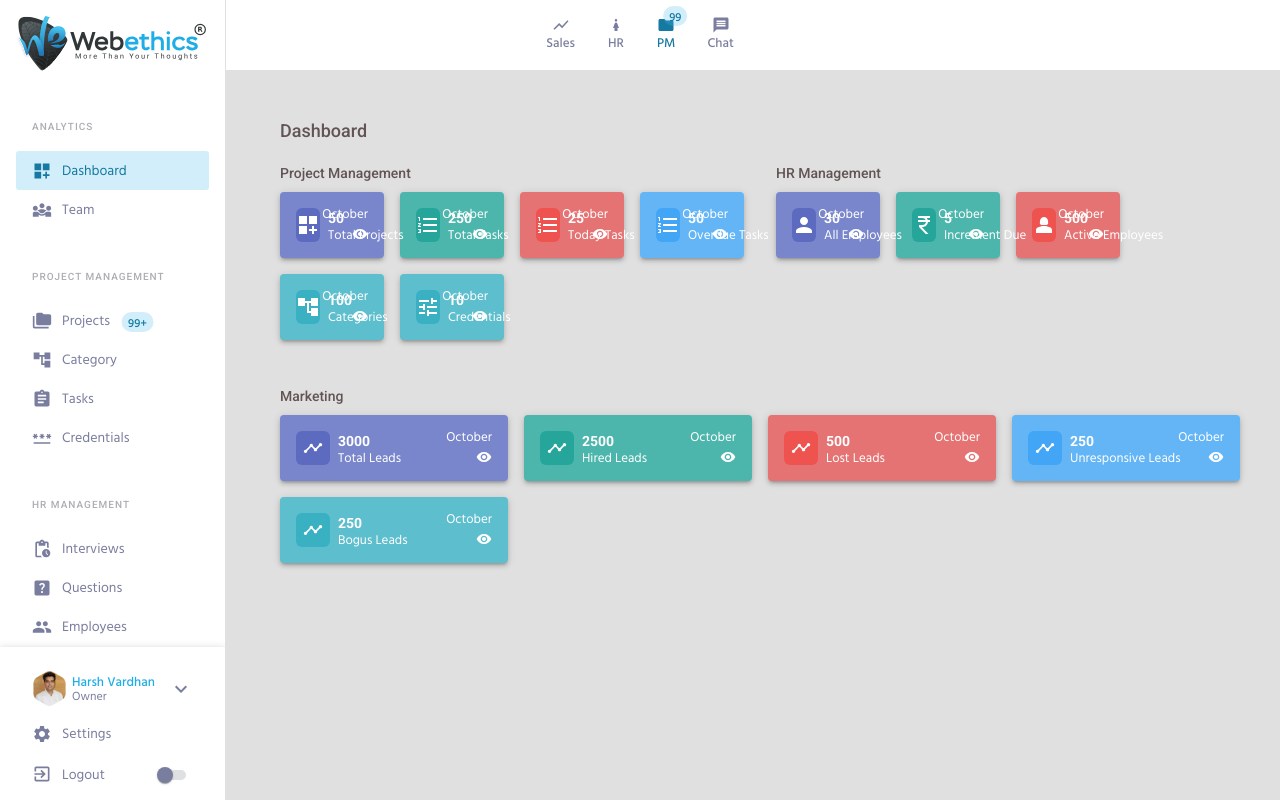
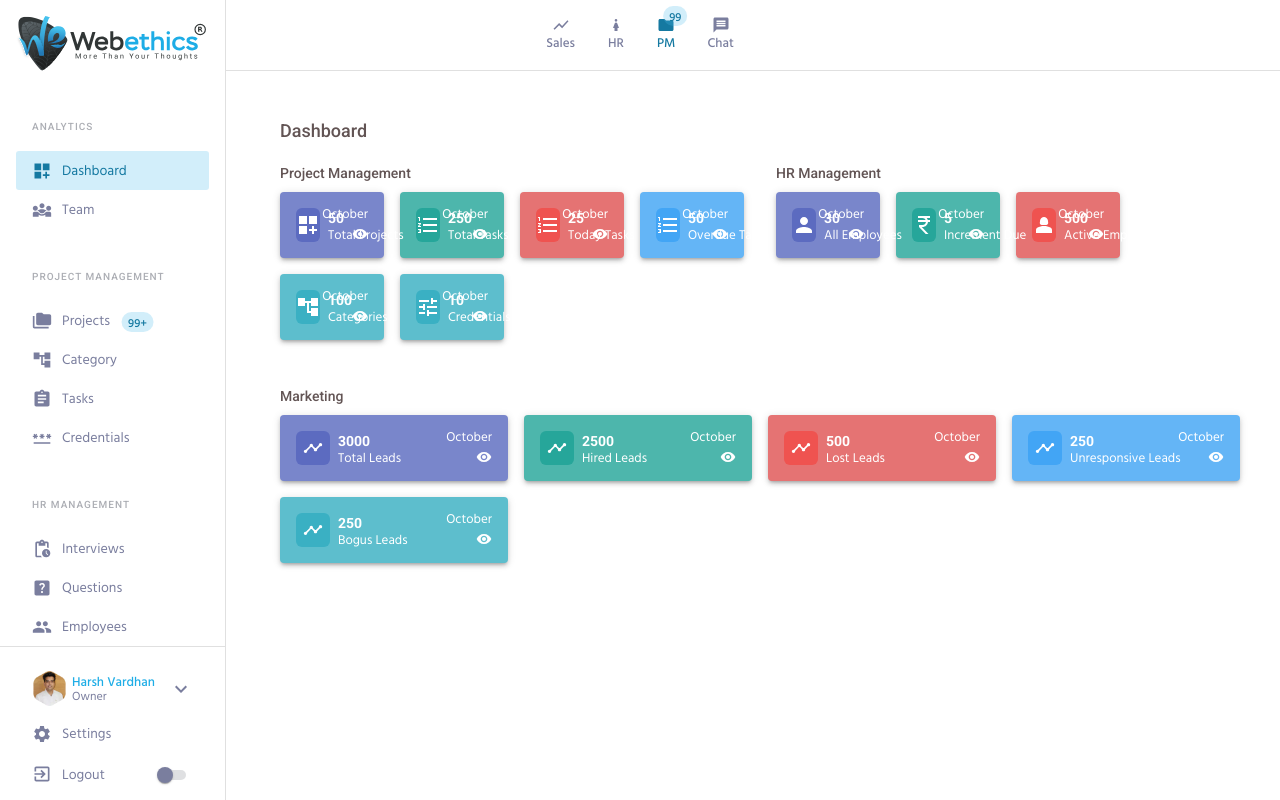
Before and after one commit to webethics/crm, a React (Create React App) app: page / in a window 1280 px wide. Built offline with nearby package versions, Linux system fonts and the light colour scheme.

Commit message:
change the body bg color and add a border to header and in the sidebar.

```diff
--- a/src/components/common/Header.jsx
+++ b/src/components/common/Header.jsx
@@ -8,7 +8,7 @@ import DeleteIcon from '@mui/icons-material/Delete';
 
 const Header = () => {
    return (
-      <Box sx={{ boxSizing: 'border-box', position: 'fixed', top: 0, backgroundColor: 'common.white', left: 0, right: 0, display: 'flex', flexWrap: 'wrap', alignItems: 'center', justifyContent: 'center', py: 2, px: 2, zIndex: 9 }}>
+      <Box sx={{ boxSizing: 'border-box', position: 'fixed', top: 0, backgroundColor: 'common.white', left: 0, right: 0, display: 'flex', flexWrap: 'wrap', alignItems: 'center', justifyContent: 'center', py: 2, px: 2, zIndex: 9, borderBottom: '1px solid rgba(0, 0, 0, 0.12)' }}>
          <Badge badgeContent={0} max={99} color="primary" sx={{ flexDirection: 'column', alignItems: 'center', mx: 2 }}>
             <ShowChartIcon sx={{ color: 'sidebar.iconText', fontSize: '18px' }} />
             <Typography component="div" sx={{ color: 'sidebar.iconText', fontSize: '13px', fontWeight: '500' }}>Sales</Typography>
--- a/src/components/common/Sidebar.jsx
+++ b/src/components/common/Sidebar.jsx
@@ -180,7 +180,8 @@ const Sidebar = () => {
                   </ListItem>
                </List>
 
-               <List component="nav" sx={{ pt: 2, pb: "5px", marginTop: 'auto', width: "calc(100% + 32px)", marginLeft: "-16px", position: 'sticky', bottom: 0, zIndex: 9, background: 'white', boxShadow: '0px 5px 10px 1px #acaeb4' }}>
+               <List component="nav" sx={{ pt: 2, pb: "5px", marginTop: 'auto', width: "calc(100% + 32px)", marginLeft: "-16px", position: 'sticky', bottom: 0, zIndex: 9, background: 'white', borderTop: '1px solid rgba(0, 0, 0, 0.12)' }}>
+                  {/* boxShadow: '0px 5px 10px 1px #acaeb4', */}
                   <ListItem disablePadding sx={{ marginTop: 'auto', px: 2 }}>
                      <ListItemButton onClick={handleClick} sx={{ justifyContent: "center" }}>
                         <ListItemAvatar sx={{ minWidth: '40px' }}>
--- a/src/index.css
+++ b/src/index.css
@@ -1,6 +1,7 @@
 body {
   margin: 0;
-  background-color: #e0e0e0;
+  background-color: #ffffff;
+  /* background-color: #e0e0e0; */
 }
 /* Sidebar Selected Menu Item */
 /* .MuiList-root .MuiListItem-root .MuiButtonBase-root:hover, */
```
